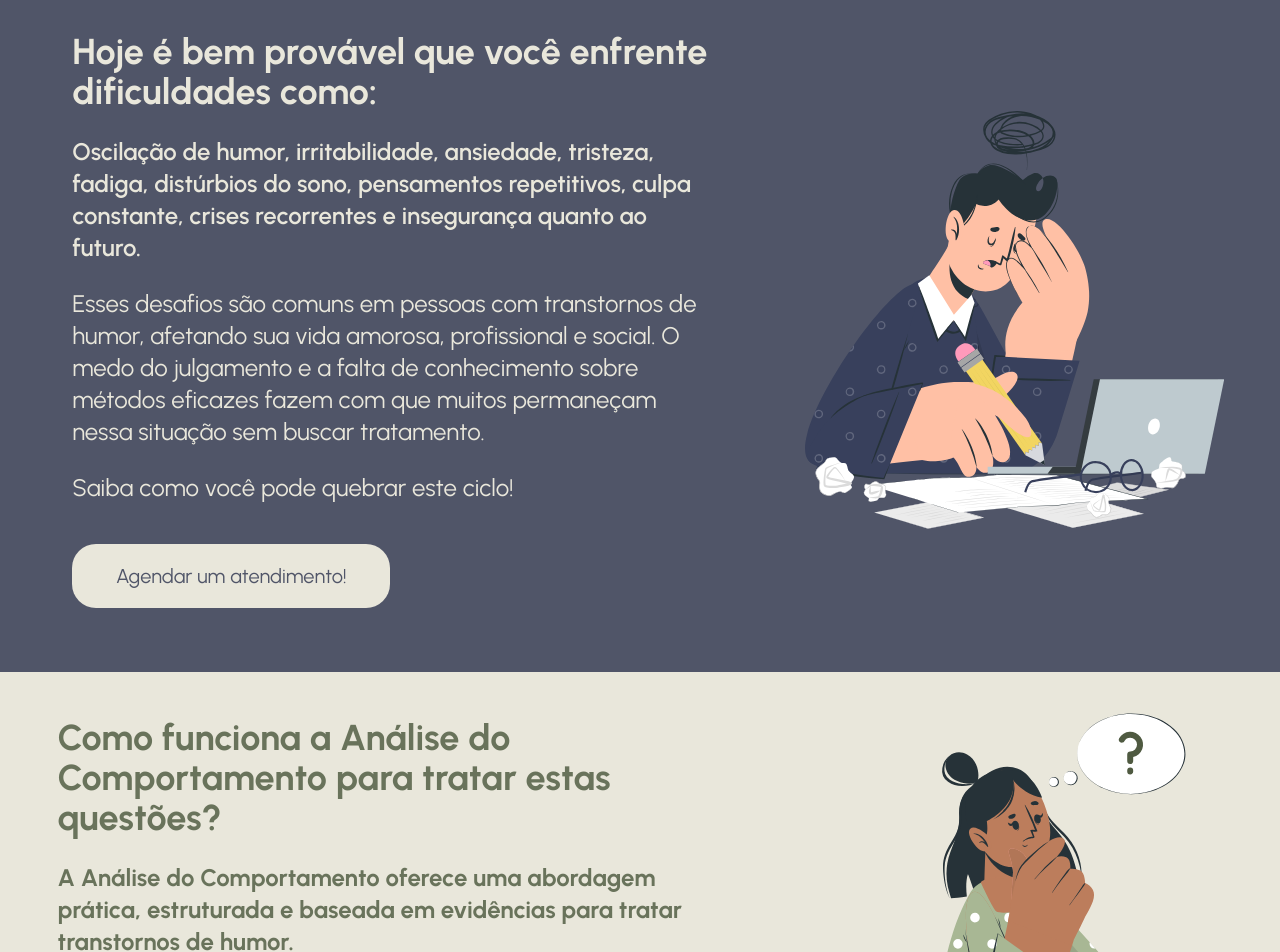
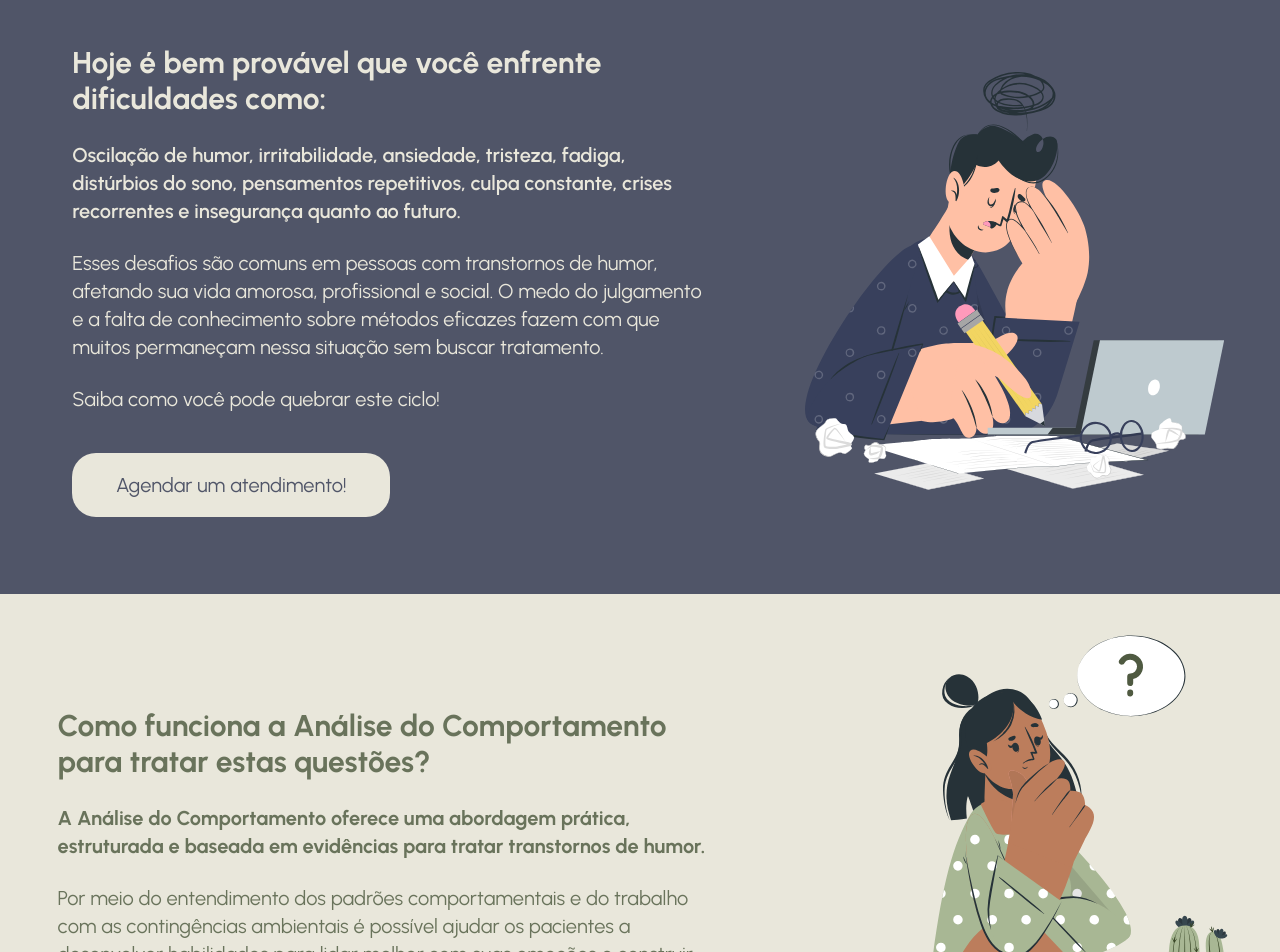
Before and after one commit to juanclb/jaqueline-jango, a Next.js app: page / in a window 1280 px wide. Shown: the part 980-1932 px from the top of the page. Built offline with nearby package versions, Linux system fonts and the light colour scheme.

Commit message:
[FIX] Changed font sizes

```diff
--- a/src/app/page.tsx
+++ b/src/app/page.tsx
@@ -58,22 +58,22 @@ const Second = () => {
           <div className="flex flex-col-reverse md:flex-row">
             <div className="w-full md:w-[60%] h-auto">
               <div className="flex flex-col h-full md:w-[85%] justify-center justify-self-center self-center">
-                <p className="font-bold text-3xl md:text-4xl text-[#E9E7DB]">
+                <p className="font-bold text-3xl text-[#E9E7DB]">
                   Hoje é bem provável que você enfrente dificuldades como:
                 </p>
-                <p className="font-semibold text-xl md:text-2xl text-[#E9E7DB] mt-6">
+                <p className="font-semibold text-xl text-[#E9E7DB] mt-6">
                   Oscilação de humor, irritabilidade, ansiedade, tristeza,
                   fadiga, distúrbios do sono, pensamentos repetitivos, culpa
                   constante, crises recorrentes e insegurança quanto ao futuro.
                 </p>
-                <p className="font-regular text-xl md:text-2xl text-[#E9E7DB] mt-6">
+                <p className="font-regular text-xl text-[#E9E7DB] mt-6">
                   Esses desafios são comuns em pessoas com transtornos de humor,
                   afetando sua vida amorosa, profissional e social. O medo do
                   julgamento e a falta de conhecimento sobre métodos eficazes
                   fazem com que muitos permaneçam nessa situação sem buscar
                   tratamento.
                 </p>
-                <p className="font-regular text-xl md:text-2xl text-[#E9E7DB] mt-6">
+                <p className="font-regular text-xl text-[#E9E7DB] mt-6">
                   Saiba como você pode quebrar este ciclo!
                 </p>
 
@@ -102,16 +102,16 @@ const New = () => {
           <div className="flex flex-col-reverse md:flex-row">
             <div className="w-full md:w-[60%] h-auto">
               <div className="flex flex-col h-full md:w-[85%] justify-center justify-self-center self-center">
-                <p className="font-bold text-3xl md:text-4xl text-[#69735B]">
+                <p className="font-bold text-3xl text-[#69735B]">
                   Como funciona a Análise do Comportamento para tratar estas
                   questões?
                 </p>
-                <p className="mt-6 font-bold text-xl md:text-2xl text-[#69735B]">
+                <p className="mt-6 font-bold text-xl text-[#69735B]">
                   A Análise do Comportamento oferece uma abordagem prática,
                   estruturada e baseada em evidências para tratar transtornos de
                   humor.
                 </p>
-                <p className="mt-6 font-regular text-xl md:text-2xl text-[#69735B]">
+                <p className="mt-6 font-regular text-xl text-[#69735B]">
                   Por meio do entendimento dos padrões comportamentais e do
                   trabalho com as contingências ambientais é possível ajudar os
                   pacientes a desenvolver habilidades para lidar melhor com suas
```
